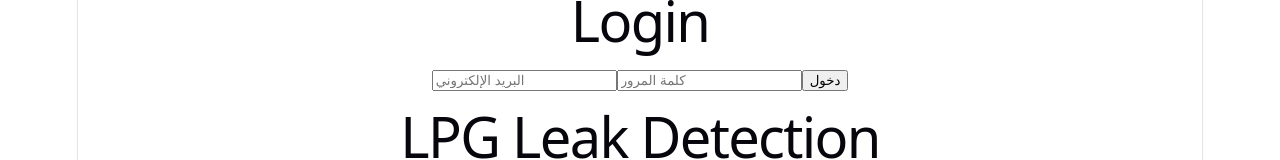
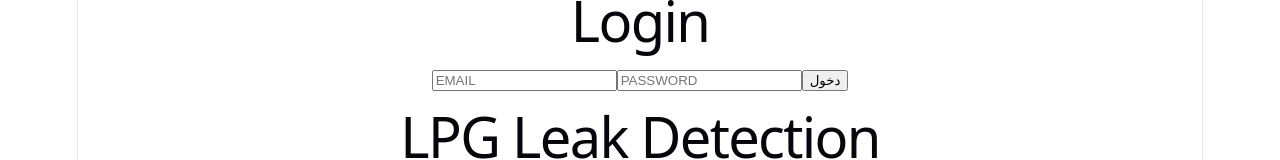
Before and after one commit to abdularhman2341/air-quality-monitoring-system, a React app in the folder frontend/: page /login in a window 1280 px wide. Shown: the part 155-315 px from the top of the page. Built offline with nearby package versions, Linux system fonts and the light colour scheme; no server answers; the HTML template or start-up script is replaced by a standard one.

Commit message:
Update login page text

```diff
--- a/frontend/src/pages/Login.jsx
+++ b/frontend/src/pages/Login.jsx
@@ -31,13 +31,13 @@ function Login() {
       <h1>Login</h1>
       <input
         type="email"
-        placeholder="البريد الإلكتروني"
+        placeholder="EMAIL"
         value={email}
         onChange={(e) => setEmail(e.target.value)}
       />
       <input
         type="password"
-        placeholder="كلمة المرور"
+        placeholder="PASSWORD"
         value={password}
         onChange={(e) => setPassword(e.target.value)}
       />
```
